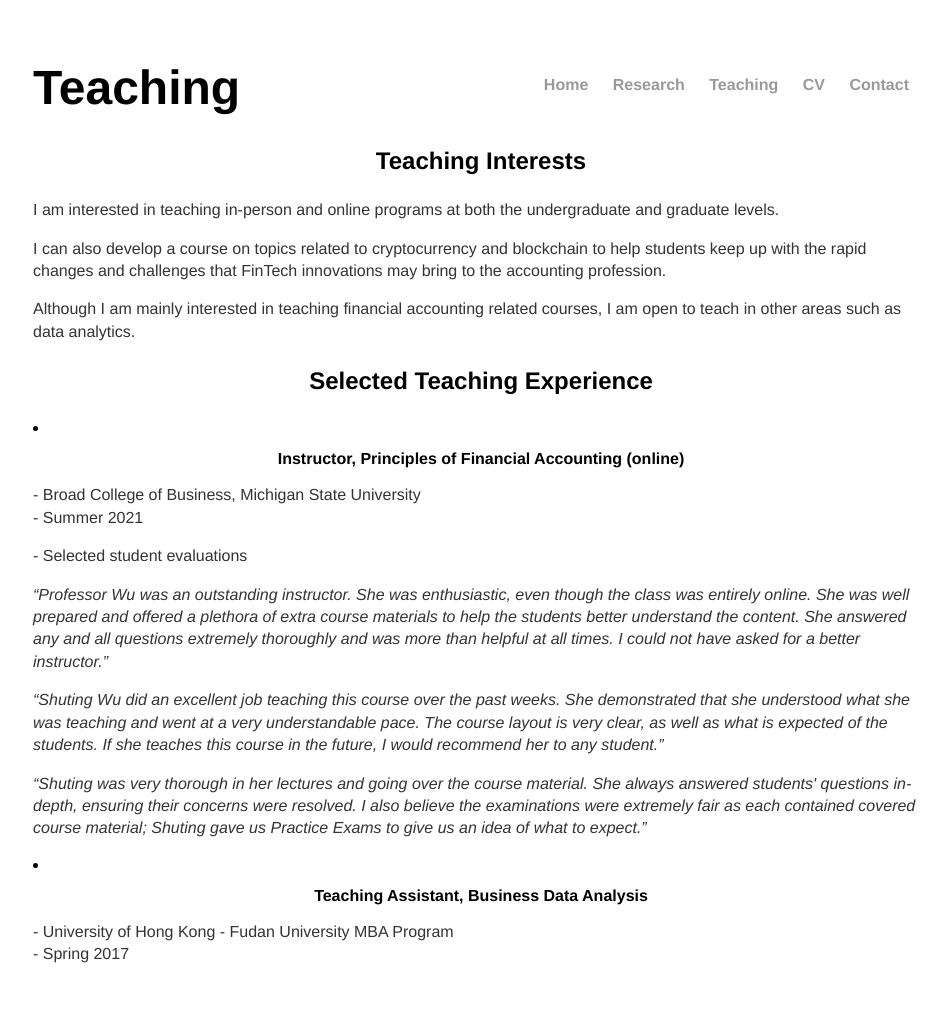
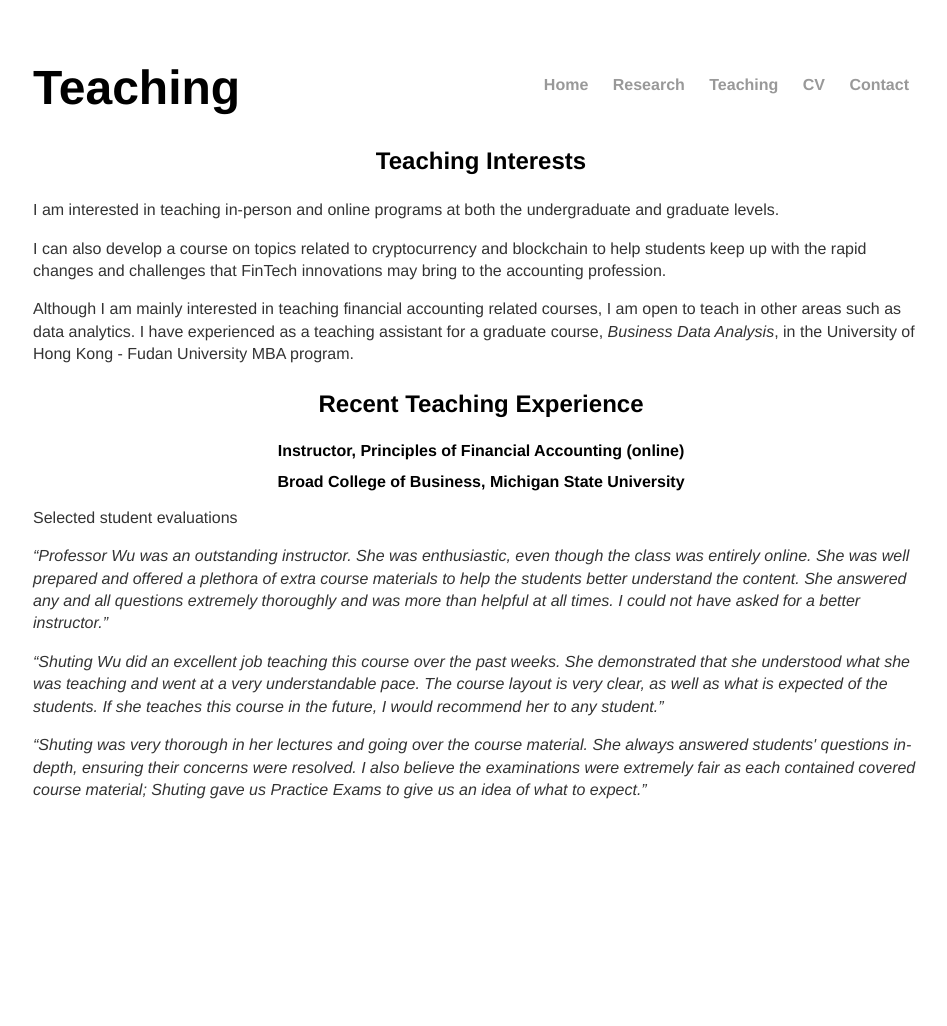
Before and after one commit to shu-ting-wu/shu-ting-wu.github.io, a Jekyll site: the page built from teaching/index.html, in a window 1280 px wide. Shown: the whole page, without its empty margins (159-1106 px from the left). Built offline with Jekyll 4.4.1, drawn with Linux system fonts in a browser that asks for light colours; after the commit the page ends 900 px from its top, so only the background shows below that.

Commit message:
Update index.html

```diff
--- a/teaching/index.html
+++ b/teaching/index.html
@@ -7,21 +7,12 @@ title: Shuting's teaching
 	<h3>Teaching Interests</strong></h3>
 	<p>I am interested in teaching in-person and online programs at both the undergraduate and graduate levels.</p>
 	<p>I can also develop a course on topics related to cryptocurrency and blockchain to help students keep up with the rapid changes and challenges that FinTech innovations may bring to the accounting profession.</p>
-	<p>Although I am mainly interested in teaching financial accounting related courses, I am open to teach in other areas such as data analytics.</p>
-	<h3>Selected Teaching Experience</strong></h3>
-	<li>
+	<p>Although I am mainly interested in teaching financial accounting related courses, I am open to teach in other areas such as data analytics. I have experienced as a teaching assistant for a graduate course, <em>Business Data Analysis</em>, in the University of Hong Kong - Fudan University MBA program.</p>
+	<h3>Recent Teaching Experience</strong></h3>
 		<h2>Instructor, Principles of Financial Accounting (online)</h2>
-		<p>- Broad College of Business, Michigan State University<br>
-		   - Summer 2021</p>
-		<p>- Selected student evaluations</p>
+		<h2>Broad College of Business, Michigan State University</h2>
+		<p>Selected student evaluations</p>
 		<p><em>“Professor Wu was an outstanding instructor. She was enthusiastic, even though the class was entirely online. She was well prepared and offered a plethora of extra course materials to help the students better understand the content. She answered any and all questions extremely thoroughly and was more than helpful at all times. I could not have asked for a better instructor.”</em></p>
 		<p><em>“Shuting Wu did an excellent job teaching this course over the past weeks. She demonstrated that she understood what she was teaching and went at a very understandable pace. The course layout is very clear, as well as what is expected of the students. If she teaches this course in the future, I would recommend her to any student.”</em></p>
 		<p><em>“Shuting was very thorough in her lectures and going over the course material. She always answered students' questions in-depth, ensuring their concerns were resolved. I also believe the examinations were extremely fair as each contained covered course material; Shuting gave us Practice Exams to give us an idea of what to expect.”</em></p>
-		</li>
-	<li>
-		<h2>Teaching Assistant, Business Data Analysis</h2>
-		<p>- University of Hong Kong - Fudan University MBA Program<br>
-		   - Spring 2017</p>
-		</li>
-
 </div>
```
